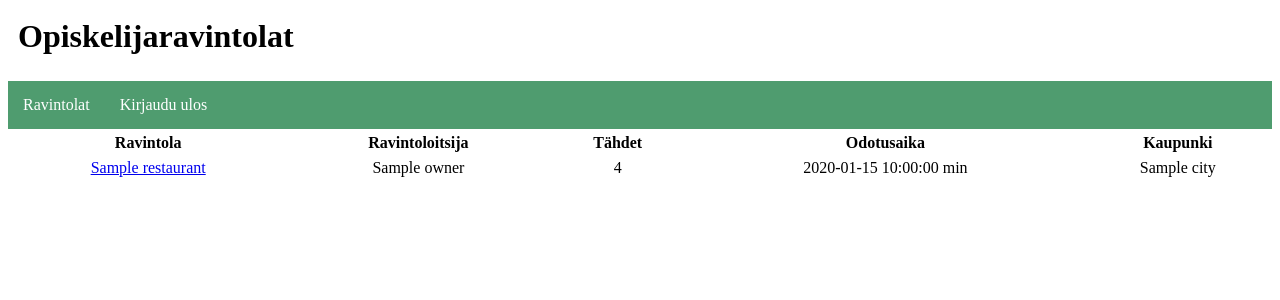
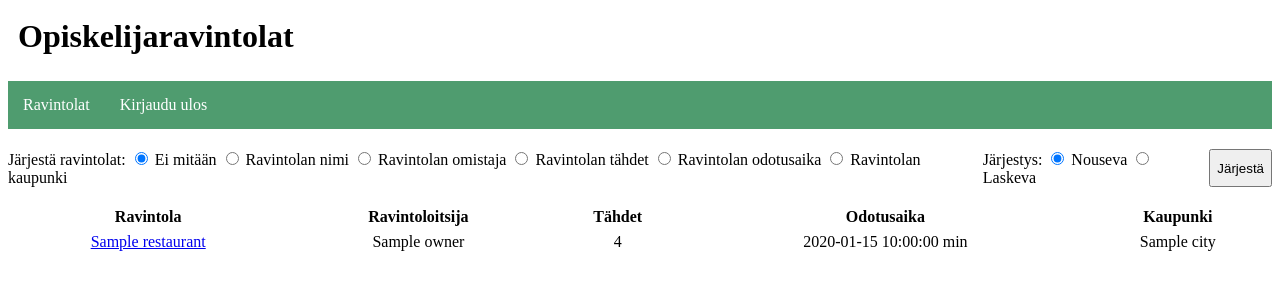
Before and after one commit to sjomansa/tsoha-opiskelijaravintolasovellus, a Flask app: template templates/restaurants.html in a window 1280 px wide. Shown: the top 300 px of the page. Run offline with Flask 3, Linux system fonts and the light colour scheme; the template is opened without the code that fills it: most values are stand-ins (such as "Sample title", 1, 10 or a date in 2020).

Commit message:
Add sorting functionality

```diff
--- a/templates/restaurants.html
+++ b/templates/restaurants.html
@@ -14,12 +14,38 @@
     td {
         padding: 2px;
     }
+    form {
+        margin-top: 20px;
+        display: flex;
+        flex-direction: row;
+        justify-content: space-around;
+
+    }
+
 
     </style>
 {% endblock %}
 
 
 {% block content %}
+
+    <form action ="/restaurants" method="POST">
+        <div class="sortvalues">
+            <label for="sortvalue">Järjestä ravintolat: </label>
+            <input type="radio" name="sortvalue" value="1" checked> Ei mitään
+            <input type="radio" name="sortvalue" value="Ravintola"> Ravintolan nimi
+            <input type="radio" name="sortvalue" value="Ravintoloitsija"> Ravintolan omistaja
+            <input type="radio" name="sortvalue" value="tahdet"> Ravintolan tähdet
+            <input type="radio" name="sortvalue" value="odotusaika"> Ravintolan odotusaika
+            <input type="radio" name="sortvalue" value="kaupunki"> Ravintolan kaupunki
+        </div>
+        <div class="sortorders"> Järjestys:
+            <label for="sortorder"> </label>
+            <input type="radio" name="sortorder" value="ASC" checked> Nouseva
+            <input type="radio" name="sortorder" value="DESC"> Laskeva
+        </div>
+        <input type="submit" value="Järjestä">
+    </form>
 
     <table style="width:100%">
 
```
Also changed, not shown: restaurantdata.py (+30 -6 lines), routes.py (+14 -2 lines).
